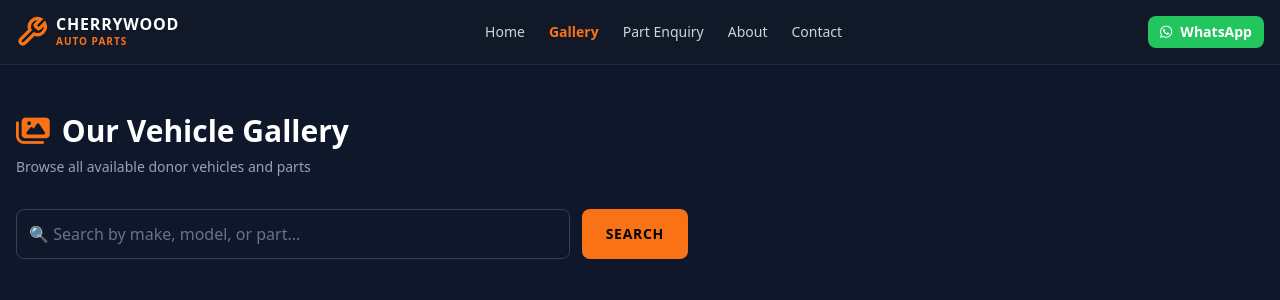
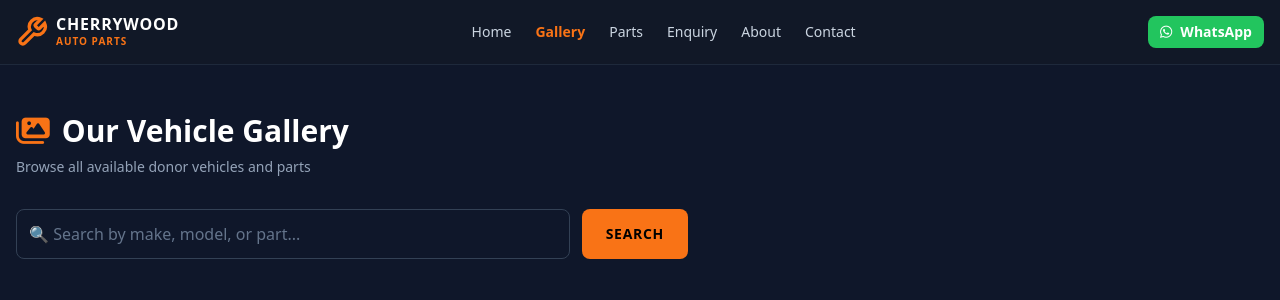
Before and after one commit to zabdi908-glitch/cherrywood-inventory-dev, a Python web app: template templates/gallery.html in a window 1280 px wide. Shown: the top 300 px of the page. Run offline with Jinja, Linux system fonts and the light colour scheme; the template is opened without the code that fills it, so the values that code supplies are empty; some libraries are stand-ins or nearby versions.

Commit message:
Update gallery.html

```diff
--- a/templates/gallery.html
+++ b/templates/gallery.html
@@ -28,7 +28,8 @@
             <div class="hidden md:flex items-center gap-6">
                 <a href="/" class="text-sm text-slate-300 hover:text-[#f97316] transition">Home</a>
                 <a href="/gallery" class="text-sm text-[#f97316] font-bold transition">Gallery</a>
-                <a href="/enquiry" class="text-sm text-slate-300 hover:text-[#f97316] transition">Part Enquiry</a>
+                <a href="/parts-public" class="text-sm text-slate-300 hover:text-[#f97316] transition">Parts</a>
+                <a href="/enquiry" class="text-sm text-slate-300 hover:text-[#f97316] transition">Enquiry</a>
                 <a href="/about" class="text-sm text-slate-300 hover:text-[#f97316] transition">About</a>
                 <a href="/contact" class="text-sm text-slate-300 hover:text-[#f97316] transition">Contact</a>
             </div>
@@ -48,7 +49,8 @@
             <div class="flex flex-col gap-2">
                 <a href="/" class="text-sm text-slate-300 hover:text-[#f97316] transition py-1">Home</a>
                 <a href="/gallery" class="text-sm text-[#f97316] font-bold transition py-1">Gallery</a>
-                <a href="/enquiry" class="text-sm text-slate-300 hover:text-[#f97316] transition py-1">Part Enquiry</a>
+                <a href="/parts-public" class="text-sm text-slate-300 hover:text-[#f97316] transition py-1">Parts</a>
+                <a href="/enquiry" class="text-sm text-slate-300 hover:text-[#f97316] transition py-1">Enquiry</a>
                 <a href="/about" class="text-sm text-slate-300 hover:text-[#f97316] transition py-1">About</a>
                 <a href="/contact" class="text-sm text-slate-300 hover:text-[#f97316] transition py-1">Contact</a>
             </div>
@@ -110,9 +112,7 @@
                             <div><span class="text-slate-500">Engine:</span> {{ vehicle.engine }}</div>
                             <div><span class="text-slate-500">Fuel:</span> {{ vehicle.fuel }}</div>
                         </div>
-
-                        <!-- ===== BUTTONS ===== -->
-                        <div class="mt-auto pt-4 flex gap-2 flex-wrap">
+                        <div class="flex gap-2 mt-3">
                             <a href="/vehicle/{{ vehicle.id }}" class="flex-1 bg-[#f97316] text-black text-center py-2 rounded-lg text-xs font-bold uppercase hover:bg-orange-500 transition">
                                 View Details
                             </a>
@@ -120,16 +120,15 @@
                                 <i class="fa-brands fa-whatsapp"></i> Enquire
                             </a>
                         </div>
-
-                        <!-- ===== EDIT/DELETE BUTTONS (ONLY FOR LOGGED IN USERS) ===== -->
                         {% if session.get('logged_in') %}
                         <div class="flex space-x-2 mt-2 pt-2 border-t border-slate-700">
                             <a href="/edit/{{ vehicle.id }}" class="bg-blue-600 text-white px-3 py-1 rounded text-sm hover:bg-blue-700 transition">
-                                <i class="fa-solid fa-pen"></i> Edit
+                                Edit
                             </a>
                             <form action="/delete/{{ vehicle.id }}" method="POST" onsubmit="return confirm('⚠️ Delete this vehicle?');">
+                                <input type="hidden" name="csrf_token" value="{{ csrf_token() }}">
                                 <button type="submit" class="bg-red-600 text-white px-3 py-1 rounded text-sm hover:bg-red-700 transition">
-                                    <i class="fa-solid fa-trash"></i> Delete
+                                    Delete
                                 </button>
                             </form>
                         </div>
```
